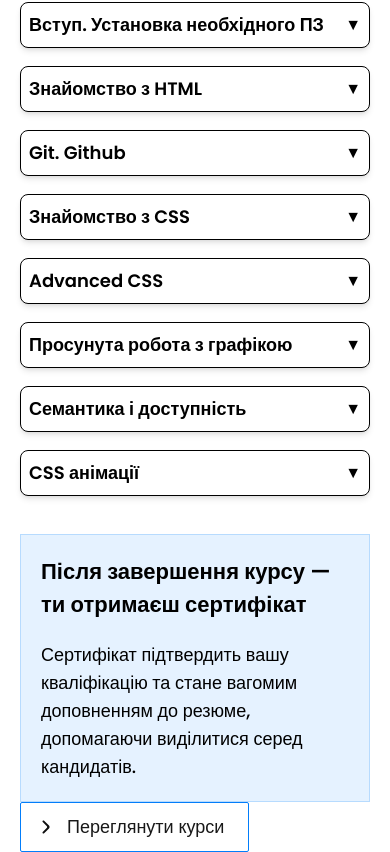
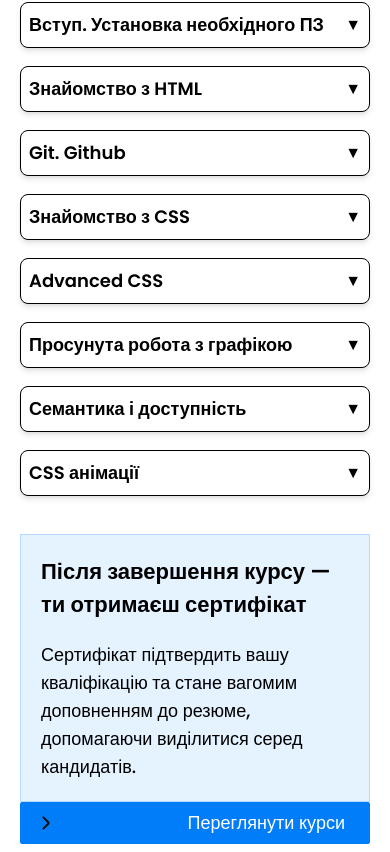
Before and after one commit to VladDot/filip, a Next.js app: page / in a window 390 px wide. Shown: the part 4879-5731 px from the top of the page. Built offline with nearby package versions, Linux system fonts and the light colour scheme.

Commit message:
fixed button (#8)

```diff
--- a/src/component/button/index.tsx
+++ b/src/component/button/index.tsx
@@ -9,17 +9,24 @@ interface IButtonProps {
     text: string;
     revers?: boolean;
     rotate?: boolean;
+    bluesTheme?: boolean;
+    className?: string;
 }
 
 export const Button = ({
     text,
+    className,
     revers = false,
     rotate = false,
 }: IButtonProps) => {
-    const styles = getStyle({ revers, rotate });
+    const styles = getStyle({ revers, rotate, className });
 
     const handleSubmit = () => {
-        console.log("submit");
+        console.log({
+            click: "submit",
+            maxW: "change",
+            forText: "[&_p_span]:",
+        });
     };
     return (
         <button
--- a/src/component/button/style.ts
+++ b/src/component/button/style.ts
@@ -1,13 +1,15 @@
 import { cn } from "@/utilities";
 interface IStyleProps {
-    revers: boolean;
-    rotate: boolean;
+    revers?: boolean;
+    rotate?: boolean;
+    className?: string;
 }
 
-export const getStyle = ({ revers, rotate }: IStyleProps) => ({
+export const getStyle = ({ revers, rotate, className }: IStyleProps) => ({
     btn: cn(
-        "pl-3 py-3 pr-6 border-blueBorder border-[1px] rounded-xs bg-transparent flex gap-x-[10px] hover:bg-blueBg ease-in-out duration-300 group/item",
-        revers && "pl-6 pr-3 flex-row-reverse"
+        "pl-3 py-2 pr-6 bg-blueBg border-blueBorder border-[1px] w-full rounded-xs flex justify-between ease-in-out duration-300 group/item sm:bg-transparent sm:hover:bg-blueBg ",
+        revers && "pl-6 pr-3 flex-row-reverse",
+        className
     ),
     arrowContainer: cn(
         "max-w-6 overflow-hidden flex items-center",
@@ -17,10 +19,10 @@ export const getStyle = ({ revers, rotate }: IStyleProps) => ({
         "min-w-6 ease-in-out duration-300",
         rotate
             ? "-translate-x-6 group-hover/item:translate-x-0"
-            : "group-hover/item:-translate-x-6"
+            : "sm:group-hover/item:-translate-x-6"
     ),
-    textContainer:
-        "font-normal overflow-hidden h-[22px] text-[18px] text-darkText",
-    textStyle:
-        "block text-[18px] -translate-y-[2px] group-hover/item:text-white group-hover/item:-translate-y-[30px] ease-in-out duration-300",
+    textContainer: "font-normal overflow-hidden h-[22px] text-[18px]",
+    textStyle: cn(
+        "block text-[18px] text-white sm:text-darkText -translate-y-[2px] sm:group-hover/item:text-white sm:group-hover/item:-translate-y-[30px] ease-in-out duration-300"
+    ),
 });
```
